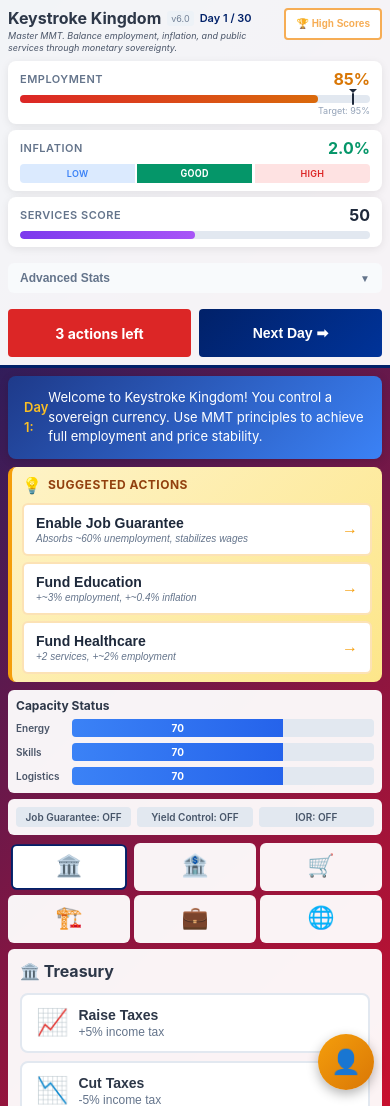
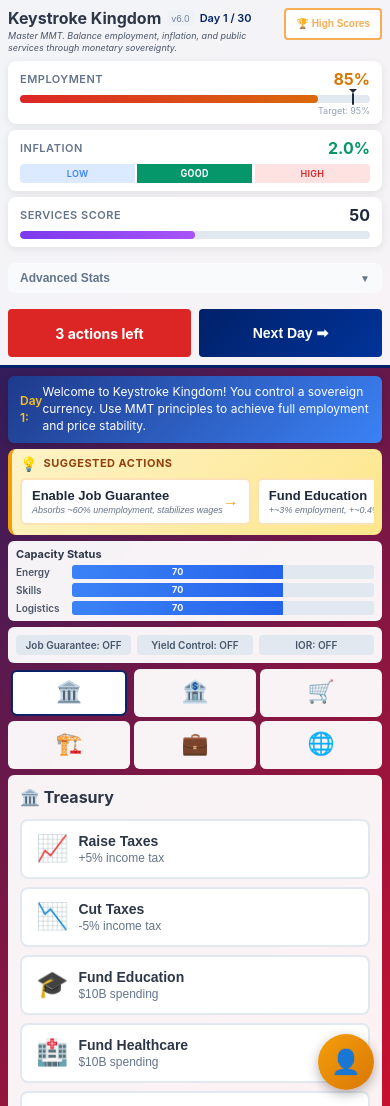
Before and after one commit to ChrisB2025/Keystroke-Kingdom, a Django app: page / in a window 390 px wide. Run offline with Django 5.2, Linux system fonts and the light colour scheme.

Commit message:
Fix lower panel scrolling and compact UI elements
- Enable overflow-y: auto on lower panel for scrolling
- Make recommended actions use horizontal scroll on mobile
- Reduce padding and margins on capacity section, narrative panel
- Make capacity bars more compact (14px height)
- Switch recommended actions to grid layout on desktop
- Reduce overall vertical spacing to fit more content above fold

```diff
--- a/static/game/game.css
+++ b/static/game/game.css
@@ -16,14 +16,14 @@
         .economic-narrative-panel {
             background: linear-gradient(135deg, #1e3a8a 0%, #3b82f6 100%);
             color: white;
-            padding: 12px 16px;
-            border-radius: 8px;
-            font-size: 13px;
-            line-height: 1.5;
-            margin-bottom: 8px;
+            padding: 8px 12px;
+            border-radius: 6px;
+            font-size: 12px;
+            line-height: 1.4;
+            margin-bottom: 6px;
             box-shadow: 0 2px 8px rgba(0, 0, 0, 0.15);
             transition: all 0.3s ease;
-            min-height: 44px;
+            min-height: 36px;
             display: flex;
             align-items: center;
         }
@@ -285,8 +285,8 @@
         .recommended-actions-panel {
             background: linear-gradient(135deg, #fef3c7 0%, #fde68a 100%);
             border-radius: 8px;
-            padding: 10px 12px;
-            margin-bottom: 8px;
+            padding: 8px 10px;
+            margin-bottom: 6px;
             border-left: 4px solid #f59e0b;
         }
 
@@ -294,15 +294,15 @@
             display: flex;
             align-items: center;
             gap: 6px;
-            margin-bottom: 8px;
+            margin-bottom: 6px;
         }
 
         .recommended-icon {
-            font-size: 16px;
+            font-size: 14px;
         }
 
         .recommended-title {
-            font-size: 12px;
+            font-size: 11px;
             font-weight: 700;
             color: #92400e;
             text-transform: uppercase;
@@ -310,8 +310,8 @@
         }
 
         .recommended-list {
-            display: flex;
-            flex-direction: column;
+            display: grid;
+            grid-template-columns: repeat(auto-fit, minmax(180px, 1fr));
             gap: 6px;
         }
 
@@ -322,10 +322,10 @@
             background: white;
             border: 2px solid rgba(245, 158, 11, 0.3);
             border-radius: 6px;
-            padding: 8px 12px;
+            padding: 6px 10px;
             cursor: pointer;
             transition: all 0.2s;
-            min-height: 44px;
+            min-height: 40px;
         }
 
         .recommended-action:hover {
@@ -665,7 +665,7 @@
         .lower-panel {
             flex: 1;
             min-height: 0;
-            overflow-y: hidden;
+            overflow-y: auto;
             -webkit-overflow-scrolling: touch;
             padding: 8px;
             background: transparent;
@@ -699,27 +699,27 @@
 
         .capacity-indicators-wrapper {
             display: grid;
-            grid-template-columns: 1fr 140px;
-            gap: 8px;
-            margin-bottom: 8px;
+            grid-template-columns: 1fr 130px;
+            gap: 6px;
+            margin-bottom: 6px;
         }
 
         .capacity-section {
             background: rgba(255, 255, 255, 0.95);
-            padding: 8px;
+            padding: 6px 8px;
             border-radius: 6px;
         }
 
         .capacity-section h3 {
-            font-size: 12px;
-            margin: 0 0 6px 0;
+            font-size: 11px;
+            margin: 0 0 4px 0;
             color: #2d3748;
         }
 
         .capacity-bars {
             display: flex;
             flex-direction: column;
-            gap: 6px;
+            gap: 4px;
         }
 
         .capacity-item {
@@ -737,9 +737,9 @@
 
         .capacity-bar {
             flex: 1;
-            height: 18px;
+            height: 14px;
             background: #e2e8f0;
-            border-radius: 4px;
+            border-radius: 3px;
             overflow: hidden;
             position: relative;
         }
@@ -751,7 +751,7 @@
             align-items: center;
             justify-content: center;
             color: white;
-            font-size: 10px;
+            font-size: 9px;
             font-weight: bold;
             transition: width 0.3s;
         }
@@ -1719,18 +1719,31 @@
                 font-size: 16px;
             }
 
-            /* Recommended Actions - Full width cards */
+            /* Recommended Actions - Horizontal scroll on mobile */
             .recommended-actions-panel {
+                padding: 6px 8px;
+            }
+
+            .recommended-list {
+                display: flex;
+                overflow-x: auto;
+                gap: 6px;
+                padding-bottom: 4px;
+            }
+
+            .recommended-action {
+                min-height: 44px;
+                min-width: 160px;
+                flex-shrink: 0;
                 padding: 8px 10px;
             }
 
-            .recommended-action {
-                min-height: 48px;
-                padding: 10px 12px;
-            }
-
             .recommended-action-name {
-                font-size: 14px;
+                font-size: 13px;
+            }
+
+            .recommended-action-preview {
+                font-size: 9px;
             }
 
             /* Advanced Stats Accordion */
```
